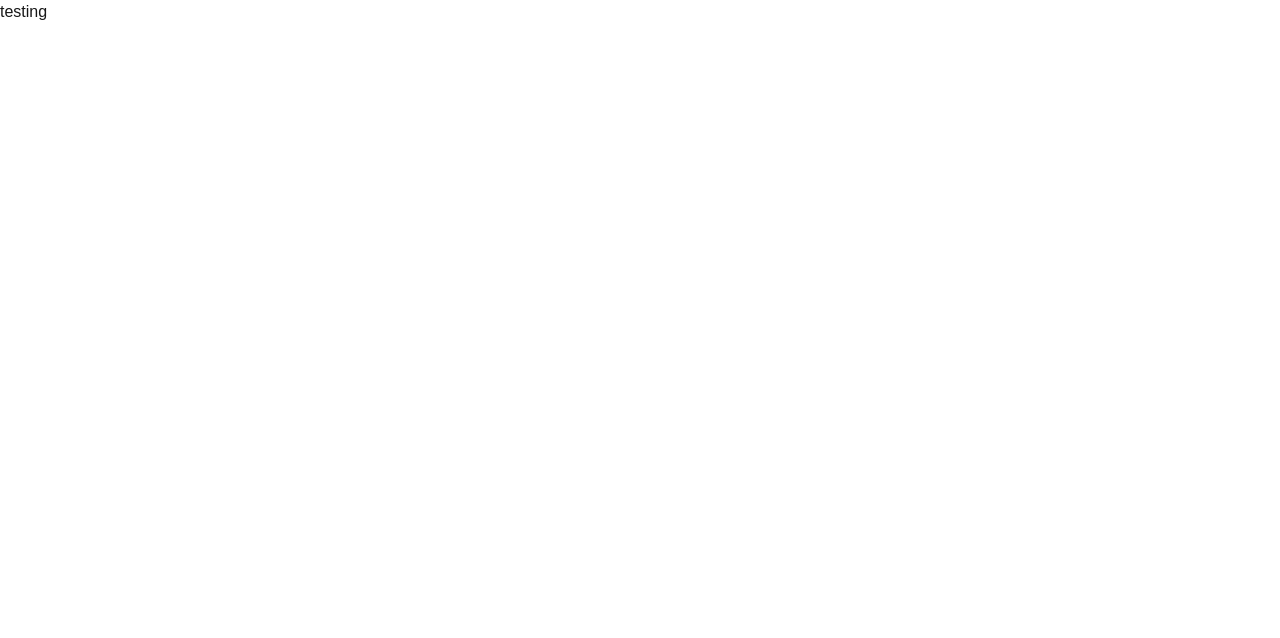
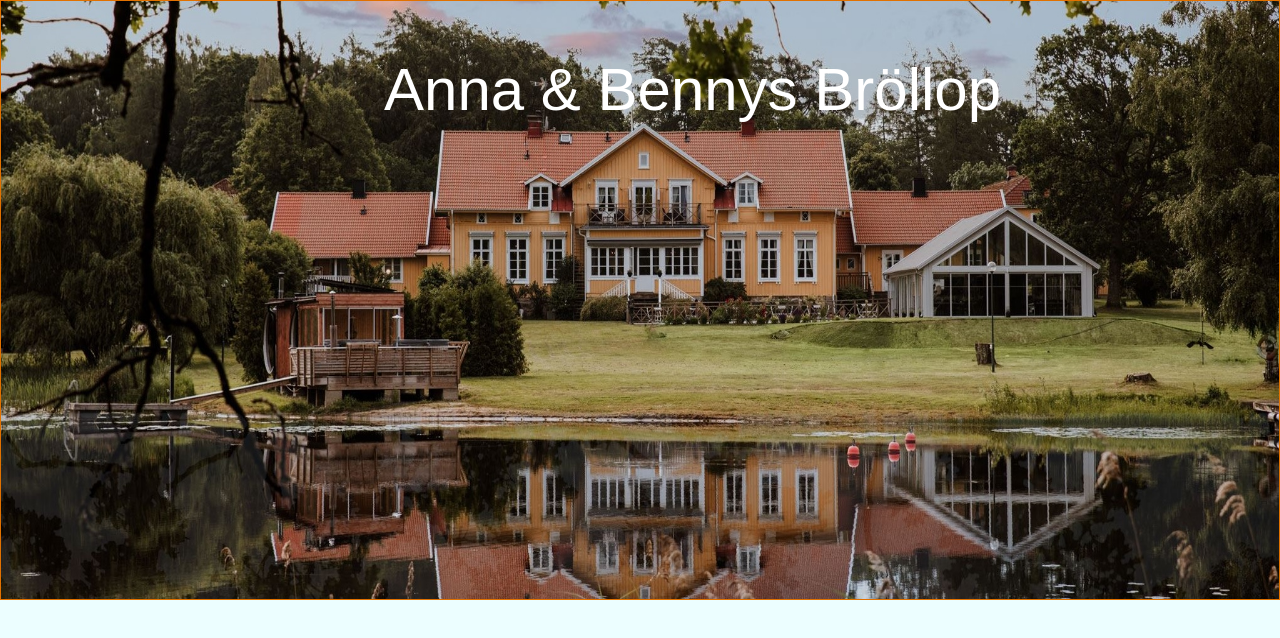
Before and after one commit to mikael-johnsson/anna_benny_wedding, a Next.js app: page / in a window 1280 px wide. Shown: the top 638 px of the page. Built offline with nearby package versions, Linux system fonts and the light colour scheme.

Commit message:
add heading

```diff
--- a/app/page.tsx
+++ b/app/page.tsx
@@ -1,3 +1,14 @@
+import Image from "next/image";
+
 export default function Home() {
-  return <main>testing</main>;
+  return (
+    <main className="bg-cyan-50 h-screen">
+      <div className="absolute top-0 left-0 border h-150 w-screen border-amber-600 flex justify-center">
+        <Image src={"/herrgård.jpg"} alt={"Herrgård"} fill={true} />
+      </div>
+      <h1 className=" absolute top-15 left-[30%] bold text-center text-white text-6xl ">
+        Anna & Bennys Bröllop
+      </h1>
+    </main>
+  );
 }
```
Also changed, not shown: public/herrgård.jpg (added).
